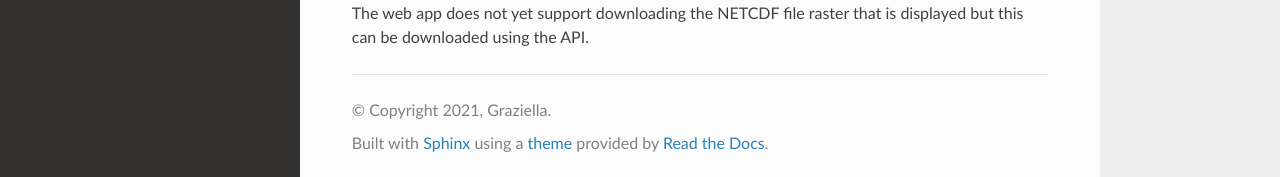
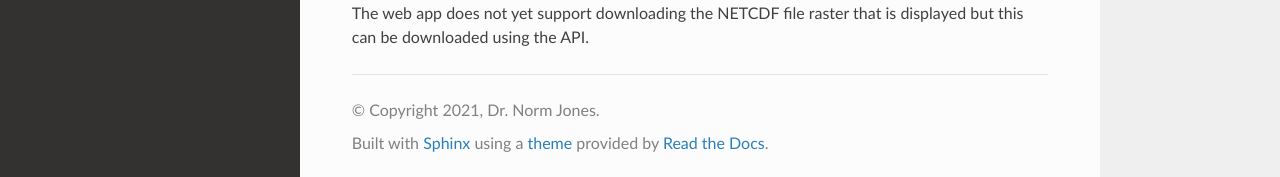
Before and after one commit to BYU-Hydroinformatics/ggst, a Sphinx documentation site: the page built from docs/index.rst, in a window 1280 px wide and 900 px high, scrolled down 640 px. Shown: the part 720-897 px from the top of the window. Built offline with Sphinx 7.4.7 and the Read the Docs theme 2.0.0, drawn with Linux system fonts in a browser that asks for light colours.

Commit message:
Update conf.py

```diff
--- a/docs/conf.py
+++ b/docs/conf.py
@@ -3,7 +3,7 @@ Configuration file for the Sphinx documentation builder.
 # -- Project information
 
 project = 'Grace Groundwater Subsetting Tool'
-copyright = '2021, Graziella'
+copyright = '2021, Dr. Norm Jones'
 author = 'Graziella'
 
 release = '0.1'
```
